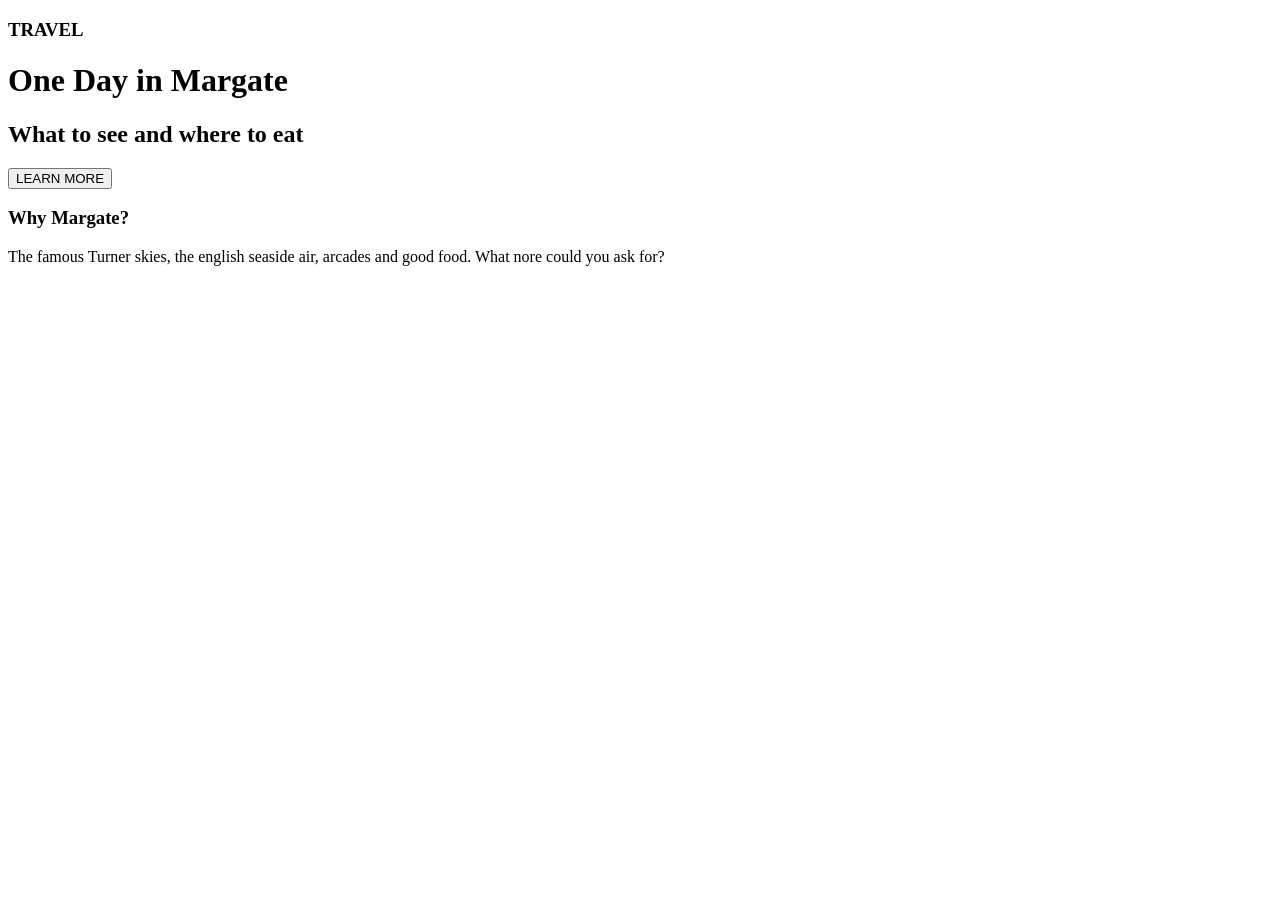
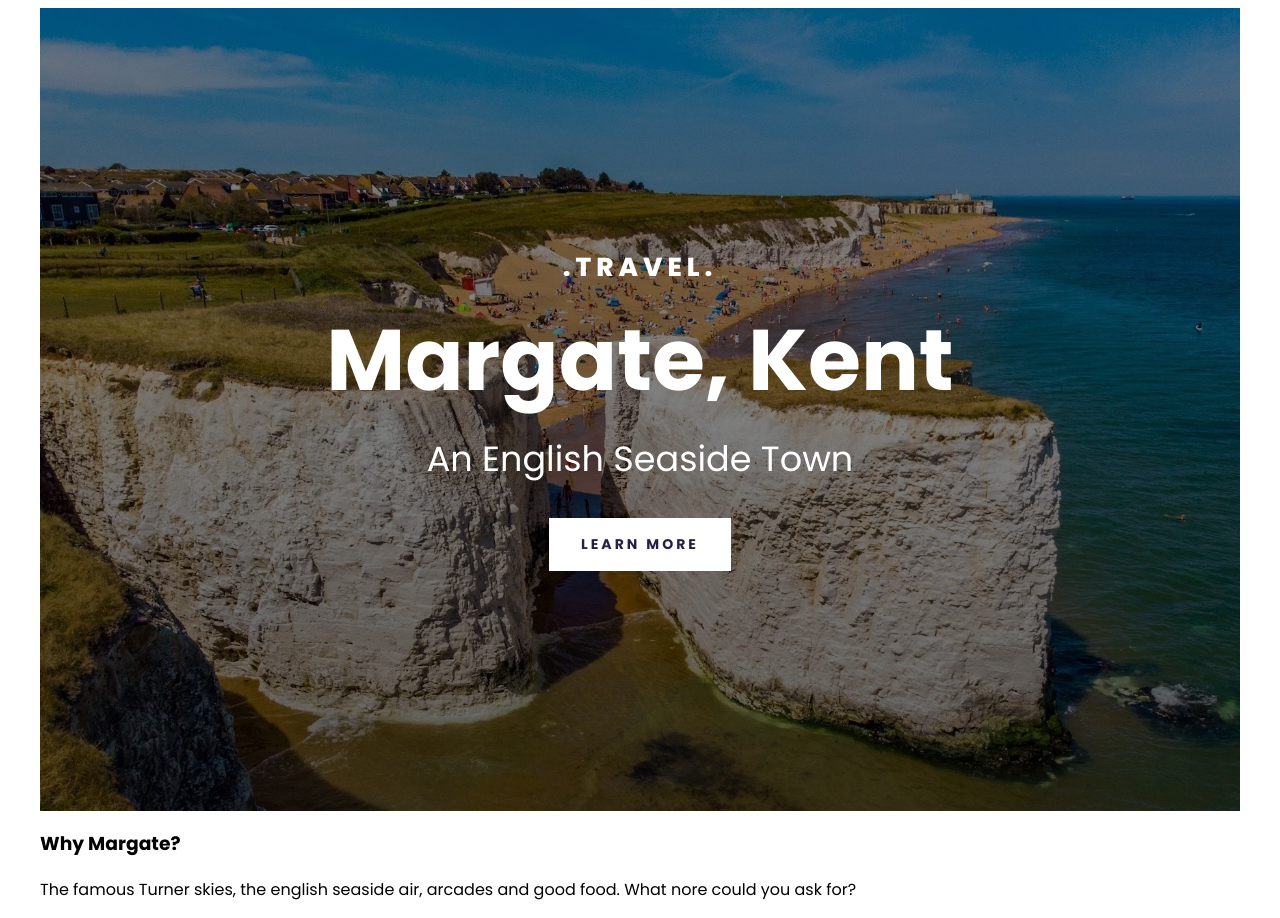
Before and after one commit to siv921/responsive-project, a plain HTML site: page index.html in a window 1280 px wide. Before the commit the page ends 800 px from the top, so only its background shows below. Drawn offline with Linux system fonts and the light colour scheme.

Commit message:
added header HTML and CSS

```diff
--- a/index.html
+++ b/index.html
@@ -3,15 +3,20 @@
 <head>
     <meta charset="UTF-8">
     <meta name="viewport" content="width=device-width, initial-scale=1.0">
+    <link rel="stylesheet" href="src/styles.css">
+    <link rel="preconnect" href="https://fonts.googleapis.com">
+<link rel="preconnect" href="https://fonts.gstatic.com" crossorigin>
+<link href="https://fonts.googleapis.com/css2?family=Poppins:ital,wght@0,100;0,200;0,300;0,400;0,500;0,600;0,700;0,800;0,900;1,100;1,200;1,300;1,400;1,500;1,600;1,700;1,800;1,900&display=swap" rel="stylesheet">
     <title>A Day in Margate</title>
 </head>
 <body>
-    <div class="head">
-    <h3>TRAVEL</h3>
-    <h1> One Day in Margate</h1>
-    <h2>What to see and where to eat</h2>
-    <button>LEARN MORE</button>
-</div>
+    <div class="container">
+    <header>
+    <h3>.TRAVEL.</h3>
+    <h1>Margate, Kent</h1>
+    <h2>An English Seaside Town</h2>
+    <a href="">LEARN MORE</a>
+    </header>
 <div class="about">
     <h3>Why Margate?</h3>
     <p>The famous Turner skies, the english seaside air, arcades and good food. What nore could you ask for?</p>
@@ -20,5 +25,6 @@
 </div>
 <div class="food">
 </div>
+</div>
 </body>
 </html>
--- a/src/styles.css
+++ b/src/styles.css
@@ -1,6 +1,68 @@
+body {
+    font-family: "Poppins", sans-serif;
+}
+header {
+    background-image: linear-gradient(rgba(0, 0, 0, 0.4), rgba(0, 0, 0, 0.6)), url("../images/margate.jpg");
+    background-repeat: no-repeat;
+    background-size: cover;
+    color: white;
+    text-align: center;
+    padding: 240px 0;
+
+}
+
 h1 {
-font-weight: 700;
-font-style: bold;
-font-size: 96px;
-line-height: 100%
+    font-weight: 700;
+    font-size: 86px;
+    line-height: 1;
+    margin: 30px 0;
 }
+
+header h2 {
+    font-weight: 400;
+    font-size: 35px;
+    line-height: 1.5;
+    margin: 0;
+}
+
+header h3 {
+    font-weight: 800;
+    font-size: 26px;
+    line-height: 1.5;
+    letter-spacing: 5px;
+    margin: 0;
+
+}
+
+header a {
+    font-weight: 700;
+    font-size: 14px;
+    line-height: 1.5;
+    letter-spacing: 3px;
+    text-decoration: none;
+    color: #272044;
+    background: white;
+    padding: 16px 32px;
+    display: inline-block;
+    margin-top: 32px;
+}
+.container {
+    max-width: 1200px;
+    margin: 0 auto;
+}
+
+
+@media (max-width: 800px) {
+    header {
+        padding: 60px 0;
+    }
+    h1 {
+        font-size: 43px;
+    }
+    header h2 {
+        font-size: 18px;
+    }
+    header h3 {
+        font-size: 13px;
+    }
+}
```
Also changed, not shown: images/margate.jpg (added).
